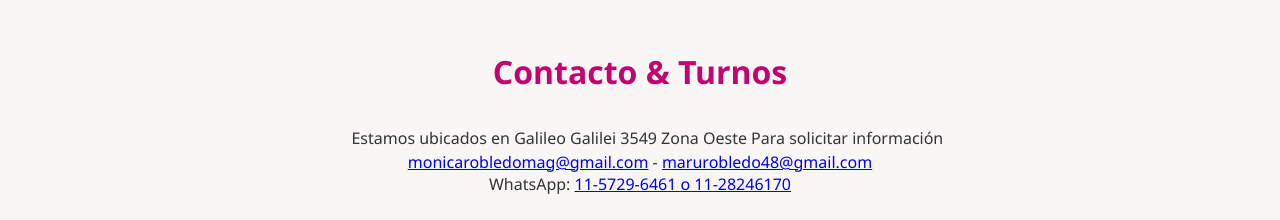
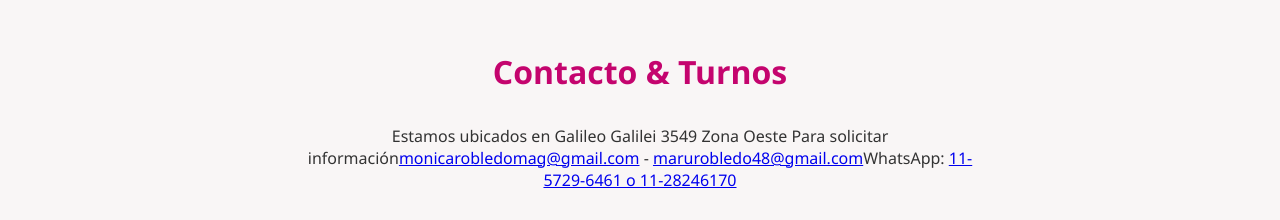
Before and after one commit to esteticaLR/web, a plain HTML site: page index.html in a window 1280 px wide. Shown: the part 4862-5082 px from the top of the page. Drawn offline with Linux system fonts and the light colour scheme; grey boxes are pictures that could not be loaded.

Commit message:
index.html

```diff
--- a/index.html
+++ b/index.html
@@ -513,7 +513,7 @@
 <!-- ===================== SECCIÓN CONTACTO ===================== -->
 <section id="contacto">
   <h2>Contacto & Turnos</h2>
-  <p style="text-align:center; max-width:700px; margin:0 auto 2rem;">ㅤㅤㅤㅤEstamos ubicados en Galileo Galilei 3549 Zona Oeste Para solicitar informaciónㅤㅤㅤㅤㅤㅤㅤㅤㅤㅤㅤ<a href="mailto:monicarobledomag@gmail.com">monicarobledomag@gmail.com</a> - <a href="maito:marurobledo48@gmail.com">marurobledo48@gmail.com</a>ㅤㅤㅤㅤㅤㅤㅤㅤWhatsApp: <a href="https://wa.me/5491157296461" target="_blank">11-5729‑6461 o 11-28246170</a></p>
+  <p style="text-align:center; max-width:700px; margin:0 auto 2rem;">Estamos ubicados en Galileo Galilei 3549 Zona Oeste Para solicitar información<a href="mailto:monicarobledomag@gmail.com">monicarobledomag@gmail.com</a> - <a href="maito:marurobledo48@gmail.com">marurobledo48@gmail.com</a>WhatsApp: <a href="https://wa.me/5491157296461" target="_blank">11-5729‑6461 o 11-28246170</a></p>
   <div style="display:flex; justify-content:center;">
    <iframe src="https://www.google.com/maps/embed?pb=!1m18!1m12!1m3!1d3283.263762716352!2d-58.76575192339149!3d-34.622774258506446!2m3!1f0!2f0!3f0!3m2!1i1024!2i768!4f13.1!3m3!1m2!1s0x95bc95c1737bec6d%3A0x4c5ae5a1e64545c9!2sGalileo%20Galilei%203549%2C%20B1742FIU%20Paso%20del%20Rey%2C%20Provincia%20de%20Buenos%20Aires!5e0!3m2!1ses!2sar!4v1747745821494!5m2!1ses!2sar" width="600" height="450" style="border:0;" allowfullscreen="" loading="lazy" referrerpolicy="no-referrer-when-downgrade"></iframe>
   </div>
```
